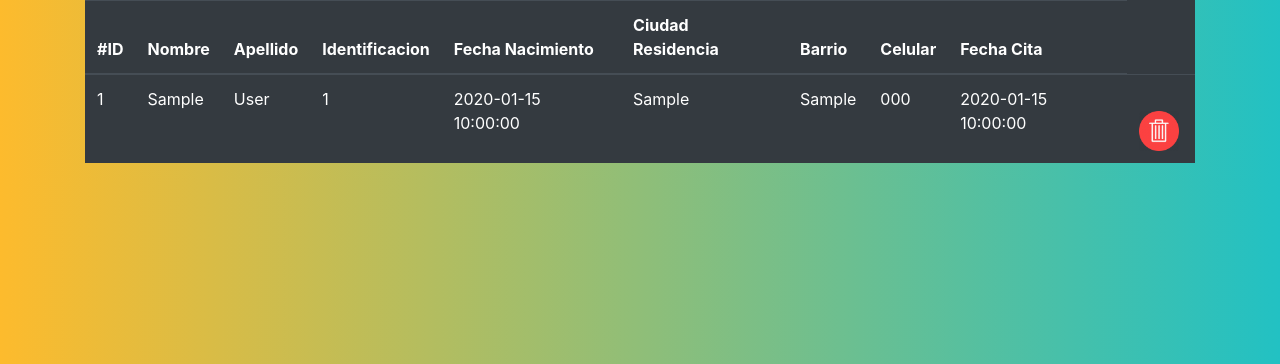
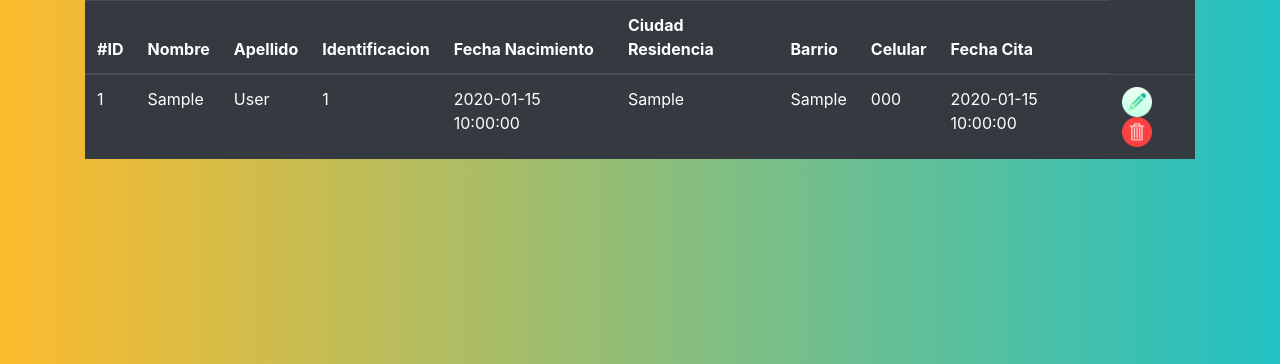
Before and after one commit to Betest/MedicalGoFlask, a Flask app: page / in a window 1280 px wide. Shown: the part 56-420 px from the top of the page. Run offline with Flask 2, Linux system fonts and the light colour scheme; tables that the repository leaves empty or names only in its code hold one stand-in row (values such as "Sample post"); some libraries are stand-ins or nearby versions.

Commit message:
second icon

```diff
--- a/templates/home.html
+++ b/templates/home.html
@@ -37,8 +37,8 @@
                     <td>{{appointment.7}}</td>
                     <td>{{appointment.8}}</td>
                     <td>
-                      <a href="/edit"><img src="" alt=""></a>
-                      <a href="/delete/{{appointment.0}}"><img src="../static/icon/delete.png" class="icon" alt="" style="width: 40px;"></a>
+                      <a href="/edit/{{appointment.0}}"><img src="../static/icon/draw.png" alt="" class="icon" style="width: 30px;"></a>
+                      <a href="/delete/{{appointment.0}}"><img src="../static/icon/delete.png" class="icon" alt="" style="width: 30px;"></a>
                     </td>
                 </tr>
             {% endfor %}
```
Also changed, not shown: static/icon/draw.png (added).
